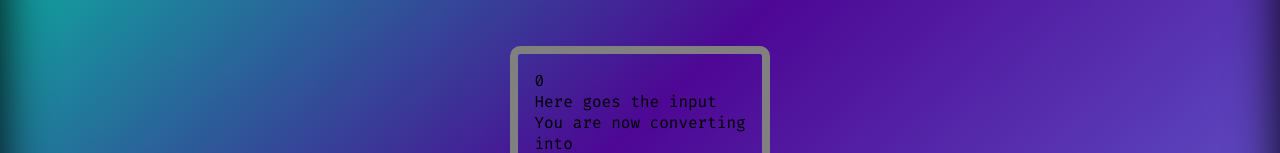
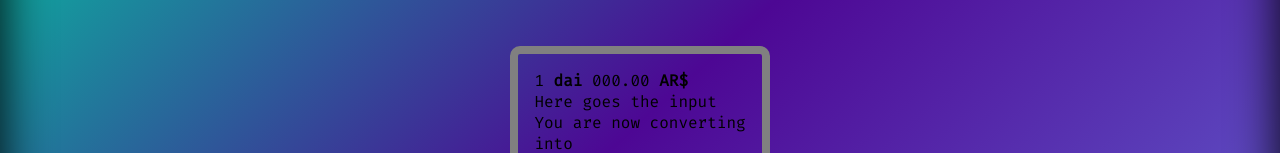
Before and after one commit to FedericoTorres233/crypto-to-peso-arg, a React (Create React App) app: page / in a window 1280 px wide. Shown: the part 317-470 px from the top of the page. Built offline with nearby package versions, Linux system fonts and the light colour scheme; no server answers.

Commit message:
change default currency and change display

```diff
--- a/src/components/calculator/currencies/CurrencyHandler.js
+++ b/src/components/calculator/currencies/CurrencyHandler.js
@@ -1,7 +1,7 @@
 import { useState } from "react";
 
 function CurrencyHandler(props) {
-  const [value, setValue] = useState(0);
+  const [value, setValue] = useState("000.00");
   let currencyAPI = "";
   switch (props.conversion) {
     case "btc":
@@ -29,7 +29,7 @@ function CurrencyHandler(props) {
     })
     .catch((error) => console.log(error));
 
-  return <div>{value}</div>;
+  return <div>1 <strong>{props.conversion}</strong> {value} <strong>AR$</strong></div>;
 }
 
 export default CurrencyHandler;
```
